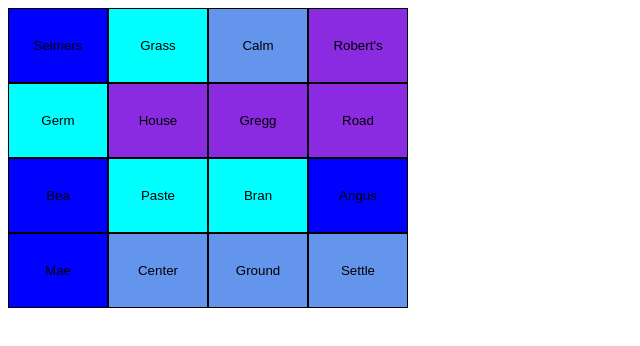
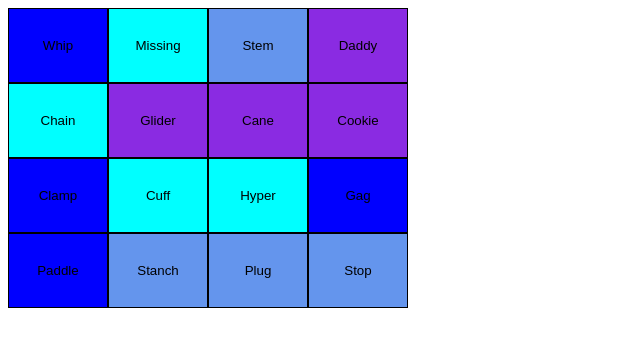
Before and after one commit to mruthh/gridpuzz, a Vue app: page / in a window 1280 px wide. Shown: the top 346 px of the page, without its empty margins (0-640 px from the left). Built offline with nearby package versions, Linux system fonts and the light colour scheme.

Commit message:
feat: add new grid
It's currently hardcoded in

```diff
--- a/src/App.vue
+++ b/src/App.vue
@@ -85,7 +85,7 @@ export default {
     const solvedGroups = ref([])
     const gridIsSolved = computed(() => solvedGroups.value.length === 4)
 
-    const groups = ref(grids[0])
+    const groups = ref(grids[1])
     const grid = ref(buildGrid(groups.value))
 
     const gridRows = computed(() => {
--- a/src/grids.js
+++ b/src/grids.js
@@ -30,7 +30,40 @@ const group4 = {
   }
 }
 
+const group5 = {
+  id: 1,
+  items: ['Clamp', 'Paddle', 'Gag', 'Whip'],
+  connections: {
+    description: 'BDSM implements',
+    keywords: ['kink', 'bdsm', 'implements', 'toys']
+  } }
+const group6 = {
+  id: 2,
+  items: ['Cane', 'Daddy', 'Cookie', 'Glider'],
+  connections: {
+    description: 'Sugar _____',
+    keywords: ['sugar']
+  }
+}
+const group7 = {
+  id: 3,
+  items: ['Chain', 'Cuff', 'Missing', 'Hyper'],
+  connections: {
+    description: '_____ link',
+    keywords: ['link']
+  }
+}
+const group8 = {
+  id: 4,
+  items: ['Plug', 'Stem', 'Stop', 'Stanch'],
+  connections: {
+    description: 'Synonyms for "stop" or "restrict"',
+    keywords: ['synonyms', 'plug', 'stem', 'stop', 'stanch', 'restrict']
+  }
+}
+
 
 export const grids = [
-  [group1, group2, group3, group4]
+  [group1, group2, group3, group4],
+  [group5, group6, group7, group8]
 ]
```
